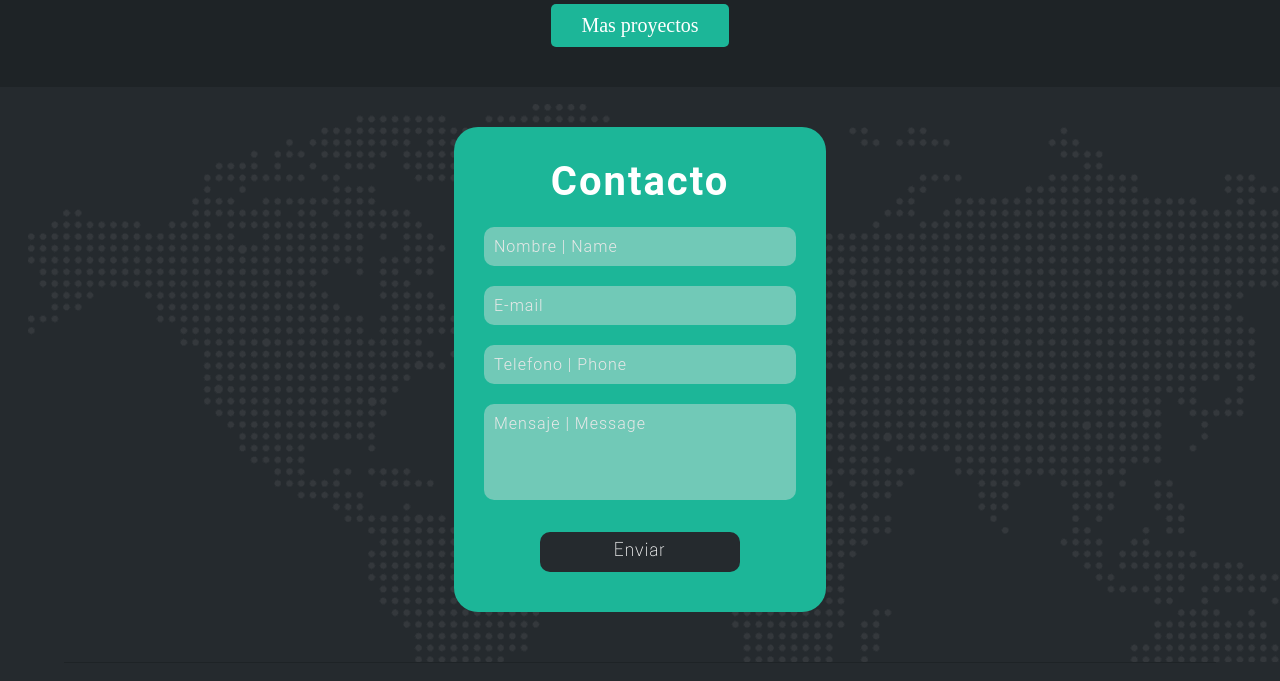
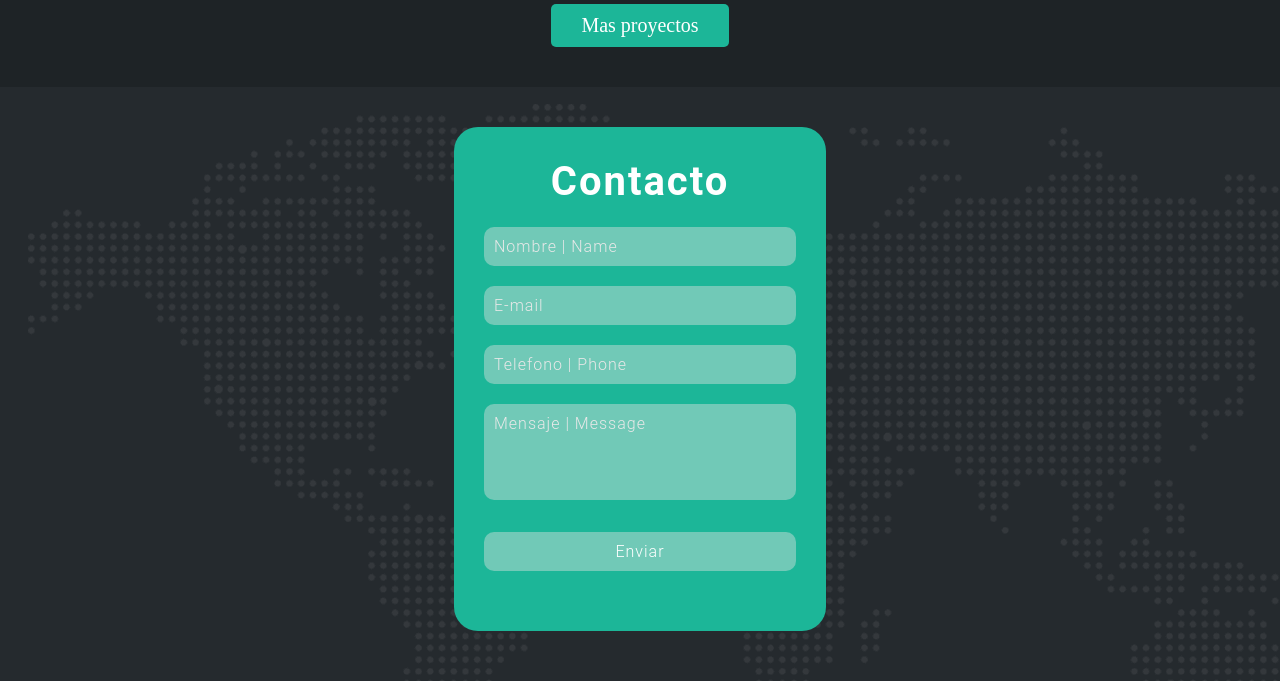
Before and after one commit to juanrealpe972/repo1.0, a plain HTML site: page index.html in a window 1280 px wide. Shown: the part 3326-4007 px from the top of the page. Drawn offline with nearby package versions, Linux system fonts and the light colour scheme.

Commit message:
Se modifico el formulario de contacto, ahora sirve

```diff
--- a/assets/styles/index.css
+++ b/assets/styles/index.css
@@ -842,26 +842,13 @@ img.logo-sena {
 }
 
 
-.btn_form--contacto {
+.btn-enviar {
     display: flex;
+    cursor: pointer;
     justify-content: center;
 }
 
-.btn_form--contacto button {
-    background: var(--eerie-black);
-    border: none;
-    font-family: 'Cooper Hewitt';
-    width: 20rem;
-    padding: .8rem 1rem;
-    border-radius: 1rem;
-    color: var(--white);
-    font-size: 1.8rem;
-    letter-spacing: 1px;
-    cursor: pointer;
-    transition: 1s all;
-}
-
-.btn_form--contacto button:hover {
+.btn-enviar:hover {
     background: var(--newColor);
     color: var(--eerie-black);
     font-weight: bold;
@@ -870,7 +857,7 @@ img.logo-sena {
     transition: all .4s ease;
 }
 
-.btn_form--contacto button:active {
+.btn-enviar:active {
     background: var(--jet);
 }
 
--- a/index.html
+++ b/index.html
@@ -294,17 +294,14 @@
                         <h2 data-section="contacto" data-value="text">Contacto</h2>
                     </div>
 
-                    <form id="form" class="form-contact" name="contacto-portafolio" netlify>
+                    <form id="form" class="form-contact" name="contacto-portafolio" netlify action="https://formsubmit.co/juanrealpe972@gmail.com" method="POST">
                         <input id="nombre" type="text" name="name" placeholder="Nombre | Name" required>
                         <input id="email" type="email" name="email" placeholder="E-mail" required>
                         <input id="asunto" type="text" name="affair" placeholder="Telefono | Phone" required>
-                        <textarea id="mensaje" cols="20" rows="4" name="message" placeholder="Mensaje | Message"
-                            required></textarea>
-
-                        <div class="btn_form--contacto">
-                            <button id="btn-enviar" type="submit" data-section="contacto"
-                                data-value="btn-enviar">Enviar</button>
-                        </div>
+                        <textarea id="mensaje" cols="20" rows="4" name="message" placeholder="Mensaje | Message" required></textarea>
+                        <input class="btn-enviar" id="btn-enviar" type="submit" data-section="contacto" data-value="btn-enviar" value="Enviar"></input>
+                        <input type="hidden" name="_next" value="http://127.0.0.1:5501/">
+                        <input type="hidden" name="_captcha" value="false">
                     </form>
                 </div>
             </div>
```
